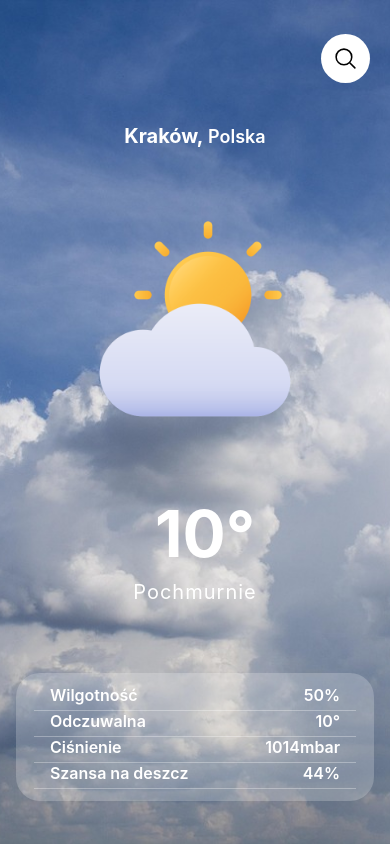
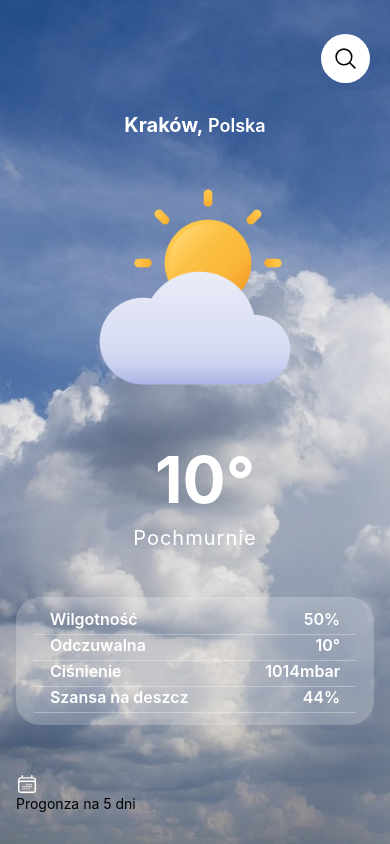
Before and after one commit to kacpi95/Weather-App-react-native, a React Native app: screen /Home in a window 390 px wide. Built offline with nearby package versions, Linux system fonts and the light colour scheme.

Commit message:
Add View forecastContainer

```diff
--- a/components/FirstScreen.js
+++ b/components/FirstScreen.js
@@ -10,7 +10,10 @@ import React from 'react';
 import { StatusBar } from 'expo-status-bar';
 import { StyleSheet } from 'react-native';
 import { useState } from 'react';
-import { MagnifyingGlassIcon } from 'react-native-heroicons/outline';
+import {
+  CalendarDaysIcon,
+  MagnifyingGlassIcon,
+} from 'react-native-heroicons/outline';
 import { MapPinIcon } from 'react-native-heroicons/solid';
 
 export default function FirstScreen() {
@@ -103,6 +106,12 @@ export default function FirstScreen() {
             <View style={styles.statItem}>
               <Text style={styles.statText}>Szansa na deszcz</Text>
               <Text style={styles.statTextData}>44%</Text>
+            </View>
+          </View>
+          <View style={styles.forecastContainer}>
+            <View style={styles.forecastHeader}>
+              <CalendarDaysIcon size={22} color={'white'} />
+              <Text style={styles.forecastHeaderText}>Progonza na 5 dni</Text>
             </View>
           </View>
         </View>
```
